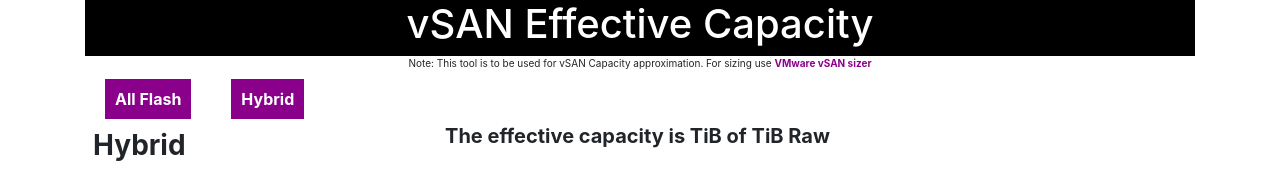
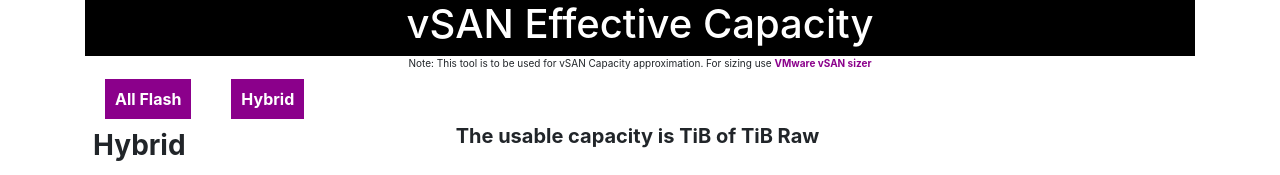
Before and after one commit to kauteetech/vsancapacity, an Angular app: page /hybrid in a window 1280 px wide. Shown: the top 175 px of the page. Built offline with nearby package versions, Linux system fonts and the light colour scheme.

Commit message:
feedback updated

```diff
--- a/src/app/allflash/allflash.component.html
+++ b/src/app/allflash/allflash.component.html
@@ -175,7 +175,7 @@
             <div class="col col-md-6 col-sm-3 col-xs-3">
 
             <div class="result">
-                <p align="center"> The effective capacity is {{ allflash.effectiveSpace }} TiB of {{ this.allflash.rawCapacity }} TiB Raw </p>
+                <p align="center"> The useable capacity is {{ allflash.effectiveSpace }} TiB of {{ this.allflash.rawCapacity }} TiB Raw </p>
 
                 <div class="result">
                     <canvas align="center" id="myChart" width="450" height="450"></canvas>
--- a/src/app/hybrid/hybrid.component.html
+++ b/src/app/hybrid/hybrid.component.html
@@ -157,7 +157,7 @@
                 <div class="col col-md-6">
 
                 <div class="result">
-                    <p align="center"> The effective capacity is {{ hybrid.effectiveSpace }} TiB of {{ hybrid.rawCapacity }} TiB Raw </p>
+                    <p align="center"> The usable capacity is {{ hybrid.effectiveSpace }} TiB of {{ hybrid.rawCapacity }} TiB Raw </p>
 
                     <div class="result">
                         <canvas align="center" id="myChart" width="450" height="450"></canvas>
```
